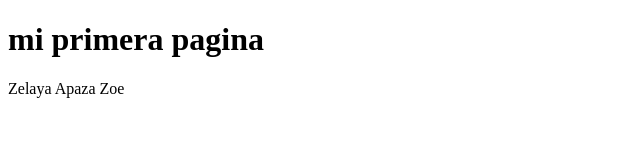
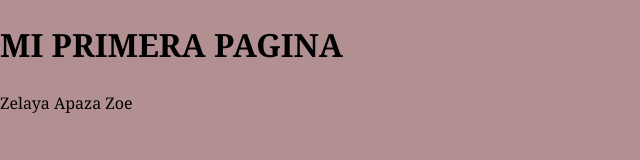
Before and after one commit to apzzoe/ZelayaApazaZoeHTML, a plain HTML site: page index.html in a window 1280 px wide. Shown: the whole page, without its empty margins (0-640 px from the left). Drawn offline with Linux system fonts and the light colour scheme.

Commit message:
decoracion -Zelaya Apaza Zoe

```diff
--- a/index.html
+++ b/index.html
@@ -4,9 +4,10 @@
     <meta charset="UTF-8">
     <meta name="viewport" content="width=device-width, initial-scale=1.0">
     <title>HOLA MUNDO</title>
+     <link rel="stylesheet" href="../style.css">
 </head>
 <body>
-    <h1>mi primera pagina</h1>
+    <h1>MI PRIMERA PAGINA</h1>
         <p>Zelaya Apaza Zoe</p>
 </body>
 </html>
--- /dev/null
+++ b/style.css
@@ -0,0 +1,7 @@
+body {
+ font-family: Georgia, 'Times New Roman', Times, serif;
+ margin: 0;
+  padding: 0;
+    line-height: 1.5;
+    background-color: #B29091;
+}
```
